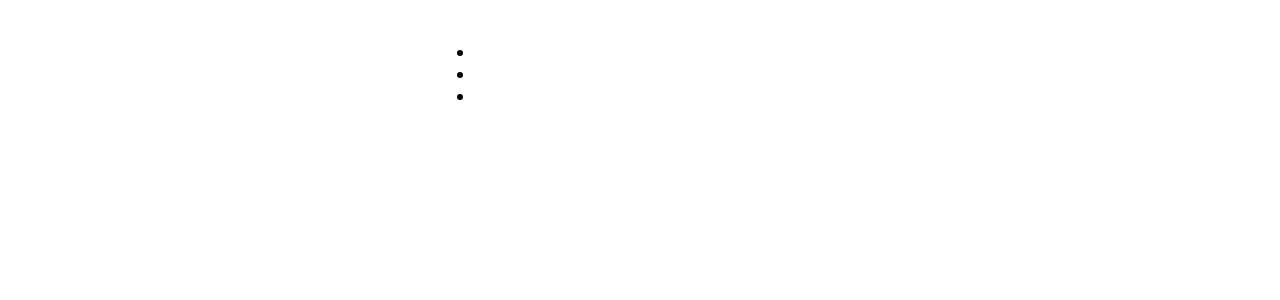
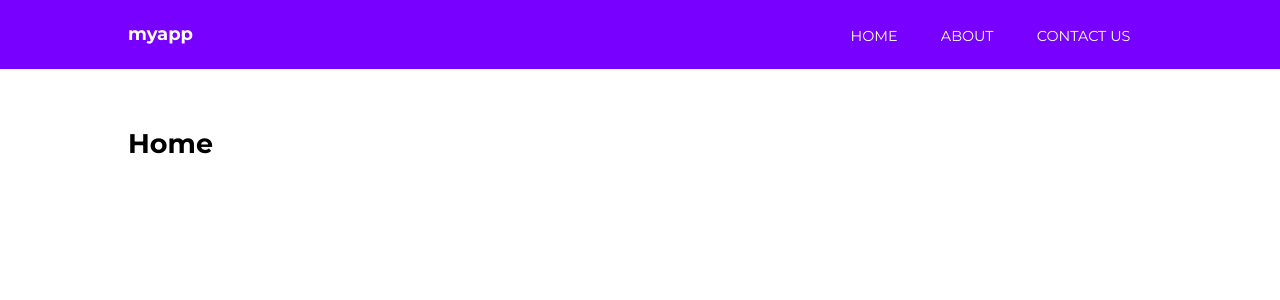
Before and after one commit to vjohnson22/angular, an Angular app in the folder ng7/: page / in a window 1280 px wide. Shown: the top 300 px of the page. Built offline with nearby package versions, Linux system fonts and the light colour scheme.

Commit message:
added router links

```diff
--- a/ng7/src/app/app-routing.module.ts
+++ b/ng7/src/app/app-routing.module.ts
@@ -1,8 +1,14 @@
 import { NgModule } from '@angular/core';
 import { Routes, RouterModule } from '@angular/router';
+import {HomeComponent} from './home/home.component'
+import {AboutComponent} from './about/about.component'
+import { ContactComponent } from './contact/contact.component';
 
-
-const routes: Routes = [];
+const routes: Routes = [
+  {path: '', component: HomeComponent},
+  {path: 'about', component: AboutComponent},
+  {path: 'contact', component: ContactComponent}
+];
 
 @NgModule({
   imports: [RouterModule.forRoot(routes)],
--- a/ng7/src/app/home/home.component.html
+++ b/ng7/src/app/home/home.component.html
@@ -1 +1 @@
-<p>home works!</p>
+<h1> Home </h1>
--- a/ng7/src/app/nav/nav.component.html
+++ b/ng7/src/app/nav/nav.component.html
@@ -1,6 +1,6 @@
 <header>
     <div class="container">
-      <a routerLink="/" class="logo">{{ appTitle }}</a>
+      <a routerLink="/" class="logo"> {{appTitle}}</a>
       <nav>
         <ul>
           <li><a routerLink="/">Home</a></li>
--- a/ng7/src/app/nav/nav.component.scss
+++ b/ng7/src/app/nav/nav.component.scss
@@ -0,0 +1,30 @@
+header {
+    background: #7700FF;
+
+    .logo {
+        font-weight: bold;
+    }
+
+    nav {
+        justify-self: right;
+
+        ul {
+            list-style-type: none;
+            margin: 0; padding: 0;
+
+            li {
+                float: left;
+
+                a {
+                    padding: 1.5em;
+                    text-transform: uppercase;
+                    font-size: .8em;
+
+                    &:hover {
+                        background: #8E2BFF;
+                    }
+                }
+            }
+        }
+    }
+}
--- a/ng7/src/app/nav/nav.component.ts
+++ b/ng7/src/app/nav/nav.component.ts
@@ -7,7 +7,8 @@ import { Component, OnInit } from '@angular/core';
 })
 export class NavComponent implements OnInit {
 
-  appTitle: 'myapp'
+  appTitle = 'myapp'
+
   constructor() { }
 
   ngOnInit() {
```
